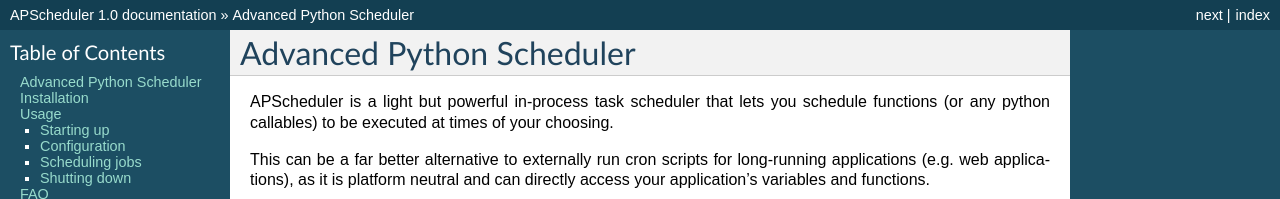
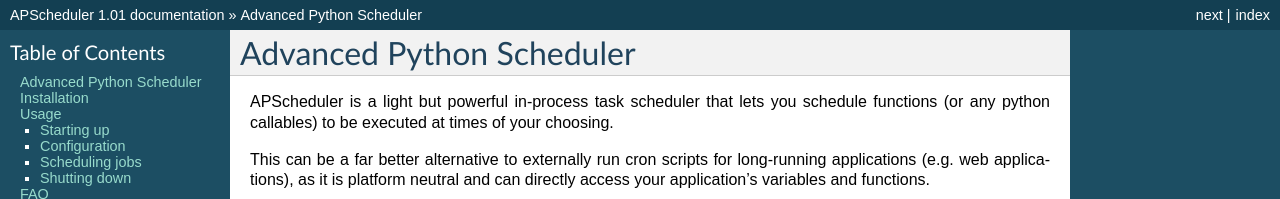
Before and after one commit to agronholm/apscheduler, a Sphinx documentation site: the page built from docs/index.rst, in a window 1280 px wide and 900 px high. Shown: the top 199 px of the window. Built offline with Sphinx 7.4.7, drawn with Linux system fonts in a browser that asks for light colours; some of the changed text lies outside the part shown.

Commit message:
Minor post-release fixes

```diff
--- a/docs/conf.py
+++ b/docs/conf.py
@@ -45,9 +45,9 @@
 # built documents.
 #
 # The short X.Y version.
-version = '1.0'
+version = '1.01'
 # The full version, including alpha/beta/rc tags.
-release = '1.0'
+release = '1.01'
 
 # The language for content autogenerated by Sphinx. Refer to documentation
 # for a list of supported languages.
```
Also changed, not shown: setup.py (+8 -1 lines).
